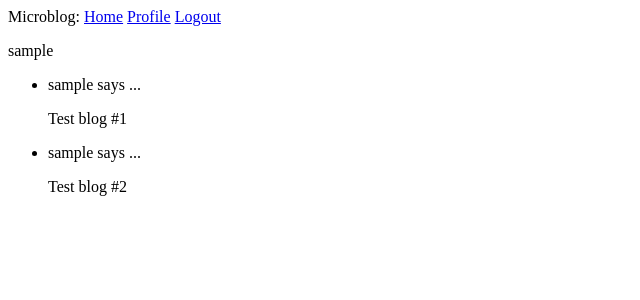
After one commit to theTisrock/flask-microblog, a Flask app: a page that uses microblog_app/templates/base.html in a window 1280 px wide. The commit adds this page. Shown: the top 300 px of the page, without its empty margins (0-640 px from the left). Run offline with Flask 2, Linux system fonts and the light colour scheme; the visitor is signed in with stand-in values (Sample User, id 1); data comes from the database, SQL or seed files in the repository.

Commit message:
"Separated actions & url routes. Implemented user profile w/ dynamic URL."

```diff
--- a/microblog_app/routes.py
+++ b/microblog_app/routes.py
@@ -77,6 +77,17 @@ def register():
     return "Error in register action"  # debugging
 
 
+@app.route(URLRoute.user)
+@login_required
+def user(username):
+    user = User.query.filter_by(username=username).first_or_404()  # returns either element or 404 response
+    posts = [
+        {'author': user, 'body': "Test blog #1"},
+        {'author': user, 'body': "Test blog #2"}
+    ]
+    return render_template("user.html", user=user, posts=posts)
+
+
 # idea: build a class of urls and corresponding action names. Less fragile.
 # I would only have to change action names in class instead of strings in every route, redirect, or url_for() call
 
--- a/microblog_app/templates/base.html
+++ b/microblog_app/templates/base.html
@@ -12,6 +12,7 @@
             Microblog:
             <a href="{{ url_for('index') }}">Home</a>
             {% if current_user.is_authenticated %}
+            <a href="{{ url_for('user', username=current_user.username) }}">Profile</a>
             <a href="{{ url_for('logout') }}">Logout</a>
             {% elif current_user.is_anonymous %}
             <a href="{{ url_for('login') }}">Login</a>
--- /dev/null
+++ b/microblog_app/templates/user.html
@@ -0,0 +1,18 @@
+{% extends "base.html" %}
+
+{% block content %}
+    <p>{{ user.username }}</p>
+
+    {% if posts %}
+    <ul>
+        {% for post in posts %}
+        <li>
+            <p>{{ post.author.username}} says ...</p>
+            <p>{{ post.body }}</p>
+        </li>
+        {% endfor %}
+    </ul>
+    {% else %}
+        <p>You don't have any blog posts yet!</p>
+    {% endif %}
+{% endblock %}
--- a/microblog_app/urls.py
+++ b/microblog_app/urls.py
@@ -11,6 +11,7 @@ class Action():
     login = 'login'
     logout = 'logout'
     register = 'register'
+    user = 'user'
 
 # URLRoute class - Static only. Holds route names.
 # Advantage: better seperation of concerns. easy to rename routes
@@ -26,5 +27,6 @@ class URLRoute():
     login = "/login"
     logout = "/logout"
     register = "/register"
+    user = "/user/<username>"
 
 # end urls
```
